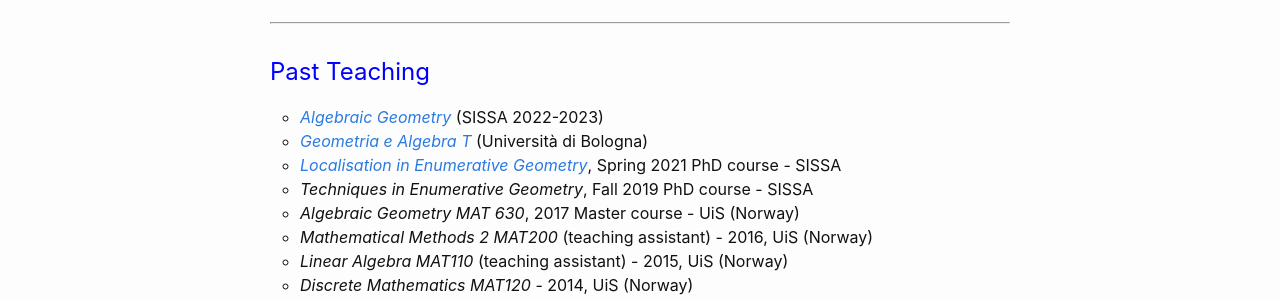
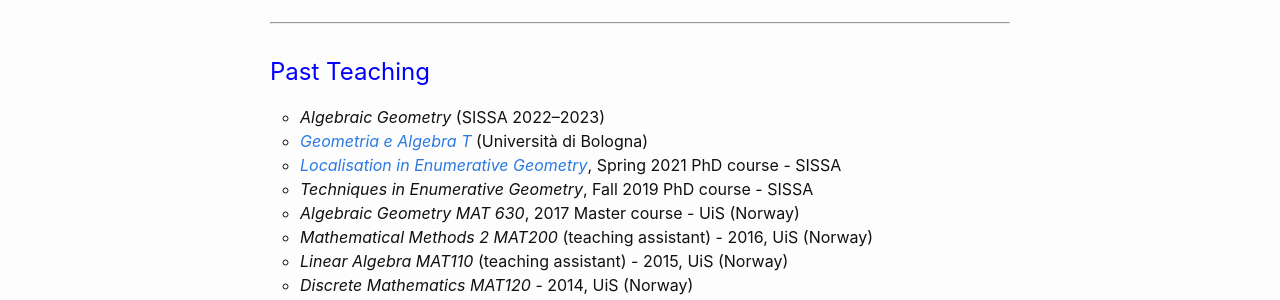
Before and after one commit to atricolfi/aricolfi.github.io, a Jekyll site: the page built from teaching.html, in a window 1280 px wide. Shown: the part 567-867 px from the top of the page. Built offline with Jekyll 4.4.1, drawn with Linux system fonts in a browser that asks for light colours.

Commit message:
Update teaching.html

```diff
--- a/teaching.html
+++ b/teaching.html
@@ -38,7 +38,7 @@
 <p>
 
 <ul style="list-style-type:circle">
-<li> <a href="AGCOURSE/AG2022.html"><em>Algebraic Geometry</em></a> (SISSA 2022-2023)</li>
+<li><em>Algebraic Geometry</em> (SISSA 2022&#8211;2023)</li>
 <li>     <a href="https://www.unibo.it/it/didattica/insegnamenti/insegnamento/2021/401720"><em>Geometria e Algebra T</em></a>
          (Università di Bologna)
 <li>     <a href="/MATHS/LocalisationCourse.html"><em>Localisation in Enumerative Geometry</em></a>, Spring 2021 PhD course - SISSA</li>
```
